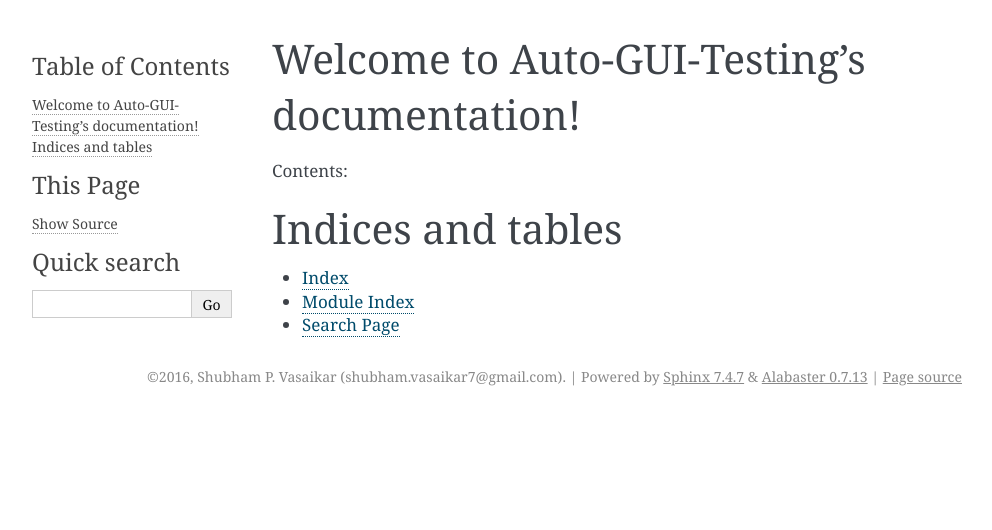
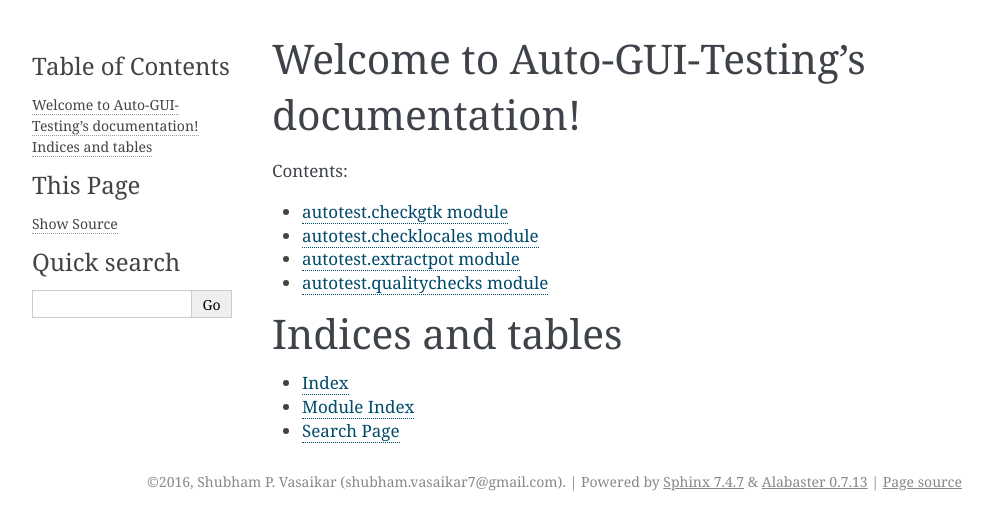
Before and after one commit to shubhamvasaikar/Auto-GUI-Testing, a Sphinx documentation site: the page built from docs/source/index.rst, in a window 1280 px wide. Shown: the top 530 px of the page, without its empty margins (148-1140 px from the left). Built offline with Sphinx 7.4.7, drawn with Linux system fonts in a browser that asks for light colours.

Commit message:
Removed dir from git.

```diff
--- a/docs/source/index.rst
+++ b/docs/source/index.rst
@@ -11,7 +11,10 @@ Contents:
 .. toctree::
    :maxdepth: 2
 
-
+   autotest.checkgtk
+   autotest.checklocales
+   autotest.extractpot
+   autotest.qualitychecks
 
 Indices and tables
 ==================
```
Also changed, not shown: 11 other files.
